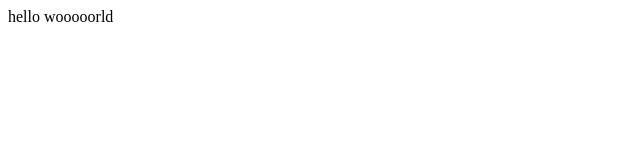
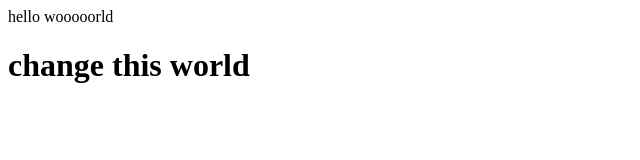
Before and after one commit to ruslanparasiuk/rusrepo, a plain HTML site: page index.html in a window 1280 px wide. Shown: the whole page, without its empty margins (0-640 px from the left). Drawn offline with Linux system fonts and the light colour scheme.

Commit message:
Update index.html

```diff
--- a/index.html
+++ b/index.html
@@ -1,5 +1,6 @@
 <html>
 <body>
 <p>hello wooooorld</p>
+  <h1>change this world</h1>
 </body
 </html>
```
